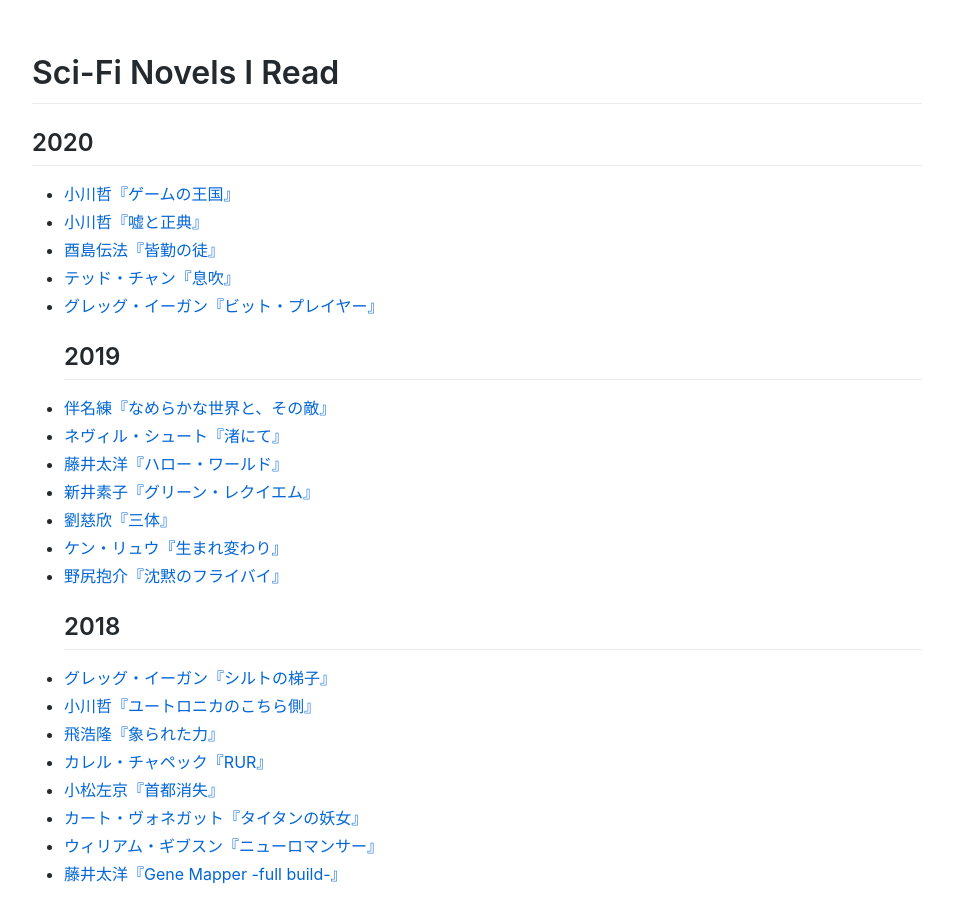
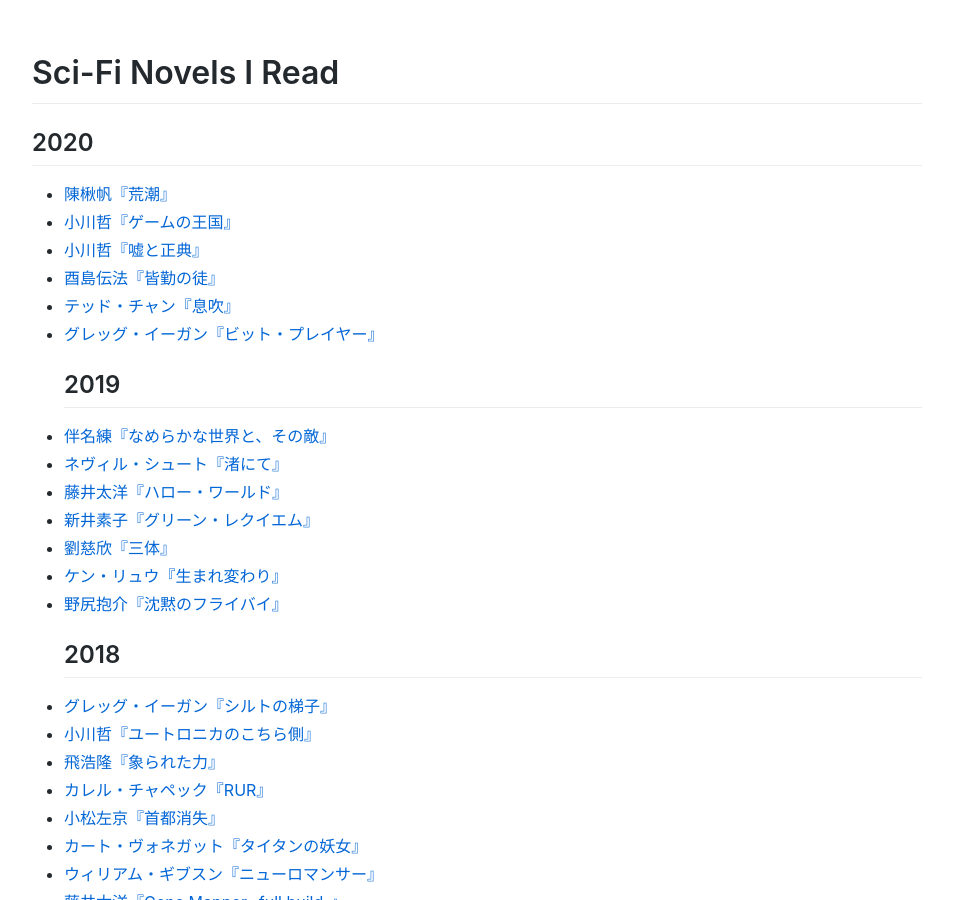
Before and after one commit to sankichi92/sankichi.net, a Jekyll site: the page built from sci-fi.md, in a window 1280 px wide and 900 px high. Shown: the whole window, without its empty margins (163-1116 px from the left). Built offline with Jekyll 4.4.1, drawn with Linux system fonts in a browser that asks for light colours; our own code applies the rules of GitHub Pages for plain Markdown files.

Commit message:
陳楸帆『荒潮』

```diff
--- a/_data/sci-fi-novels.yml
+++ b/_data/sci-fi-novels.yml
@@ -1,3 +1,8 @@
+- title: 荒潮
+  author: 陳楸帆
+  asin: B083ZCQG8V
+  date: 2020-06-02
+
 - title: ゲームの王国
   author: 小川哲
   asin: B0823TNQNY
```
